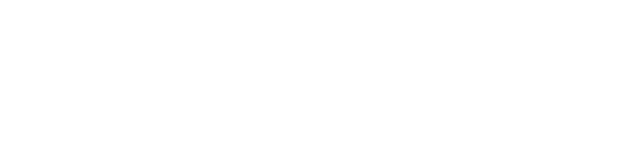
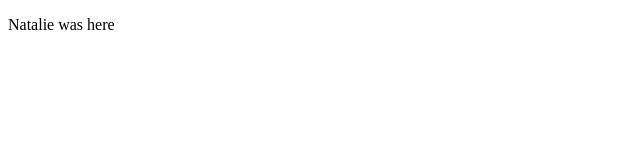
Before and after one commit to praneetr/day2, a plain HTML site: page day2.html in a window 1280 px wide. Shown: the whole page, without its empty margins (0-640 px from the left). Drawn offline with Linux system fonts and the light colour scheme.

Commit message:
Natalie's update

```diff
--- a/day2.html
+++ b/day2.html
@@ -2,6 +2,7 @@
 <html>
 <head>
 	<title>day 2</title>
+	<p>Natalie was here</p>
 </head>
 <body>
 
```
